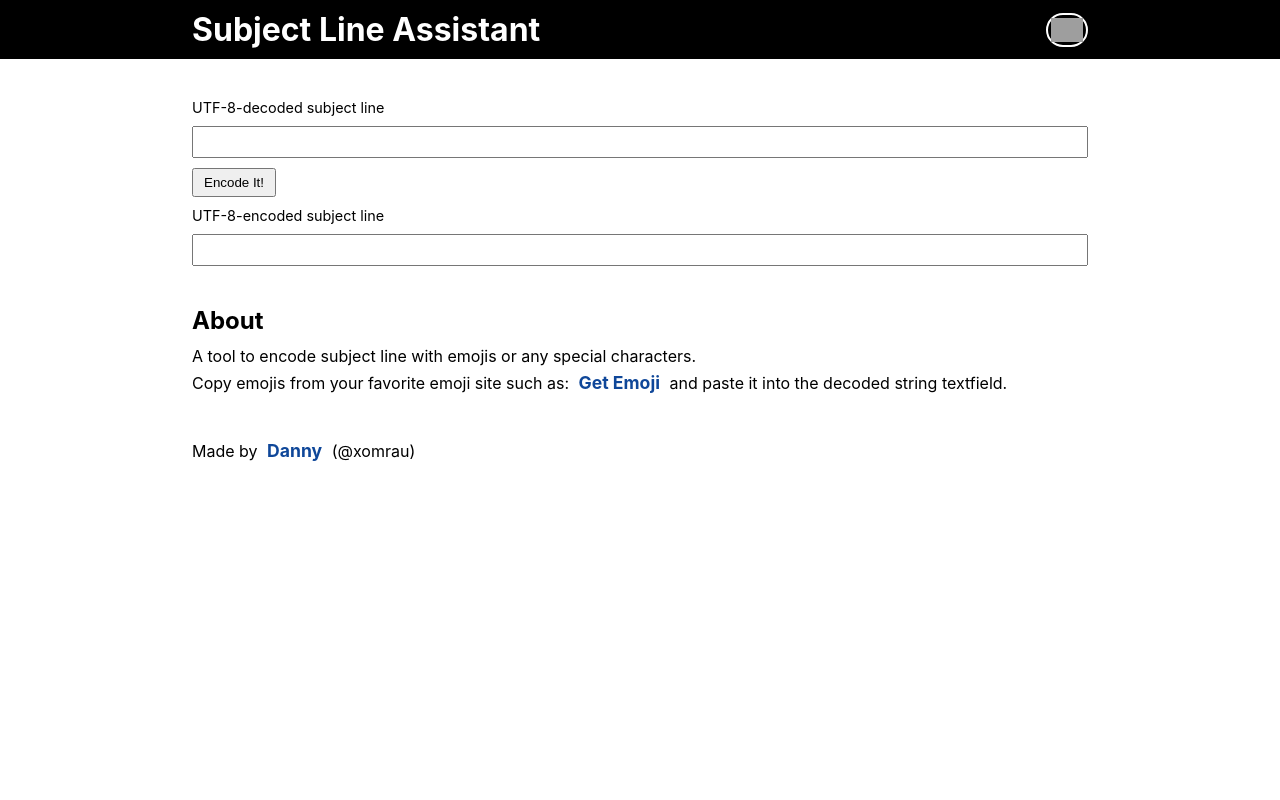
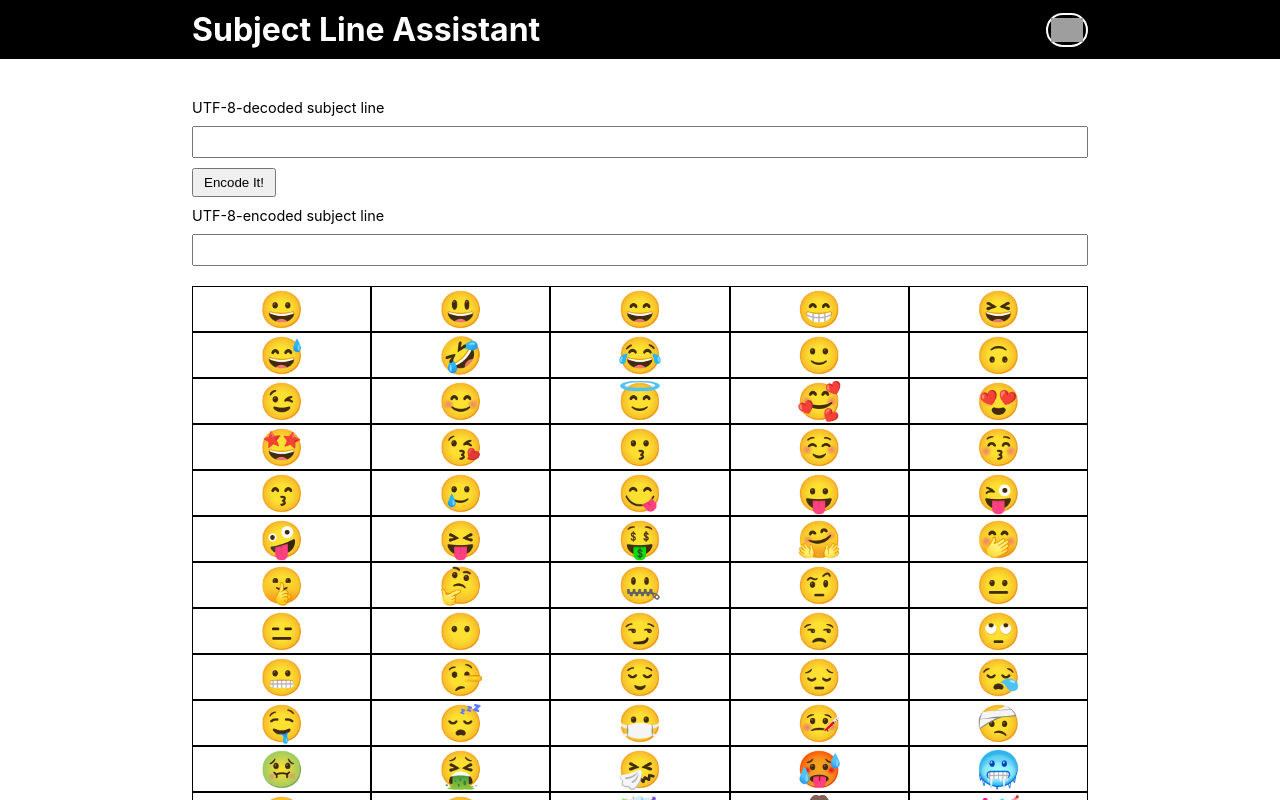
Before and after one commit to xomrau/subject-line-assistant-client, a React (Create React App) app: page / in a window 1280 px wide. Shown: the top 800 px of the page. Built offline with nearby package versions, Linux system fonts and the light colour scheme; grey boxes are pictures that could not be loaded.

Commit message:
added EmojiList comp to the App

```diff
--- a/src/App.js
+++ b/src/App.js
@@ -5,20 +5,25 @@ import About from './components/About';
 import Header from './components/Header';
 import Footer from './components/Footer';
 //import Search from './components/Search';
+import EmojiList from './components/EmojiList';
 import slEncoder from './logic/slEncoder';
 import copyClipboard from './logic/copyClipboard';
+import data from './assets/emojis.json';
 
 export default class App extends React.Component {
   constructor(props) {
     super(props);
     this.state = {
       userInput: "",
-      value: ""
+      value: "",
+      isLoaded: false,
+      error: null,
+      items: [],
     };
     this.handleChange = this.handleChange.bind(this);
     //this.handleFilterChange = this.handleFilterChange.bind(this);
     this.handleClick = this.handleClick.bind(this);
-    //this.handleEmojiClick = this.handleEmojiClick.bind(this);
+    this.handleEmojiClick = this.handleEmojiClick.bind(this);
   }
   handleChange(e) {
     this.setState({
@@ -32,11 +37,29 @@ export default class App extends React.Component {
       value: slEncoder(state.userInput)
     }));
   }
+  handleEmojiClick(e) {
+    const item = e.target.innerText;
+    this.setState((state) => ({
+      userInput: state.userInput + item
+    }));
+    //console.log(`Button click input: ${e.target.innerText} ${typeof e.target.innerText}`);
+  }
+  componentDidMount() {
+    setTimeout(() => {
+      this.setState({
+        items: data,
+        isLoaded: true,
+      });
+    }, 5000);
+  }
 
   render() {
     const {
       value,
-      userInput
+      userInput,
+      isLoaded,
+      items,
+      error
     } = this.state;
     return <div className="flex col">
       <Header />
@@ -45,6 +68,11 @@ export default class App extends React.Component {
         submitValue={value}
         userInput={userInput}
         copy={copyClipboard} />
+      <EmojiList
+        isLoaded={isLoaded}
+        items={items}
+        error={error}
+        itemList={this.handleEmojiClick} />
       <About />
       {/*<Search filterInput={filterInput}
         searchOnChange={this.handleFilterChange} />*/}
```
